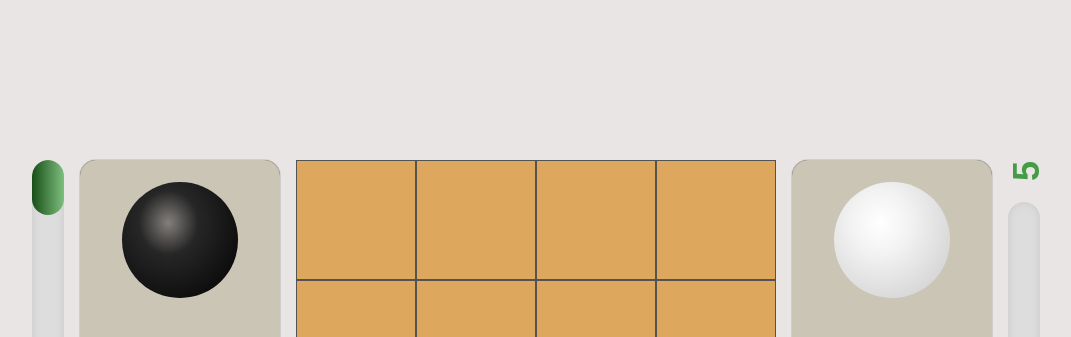
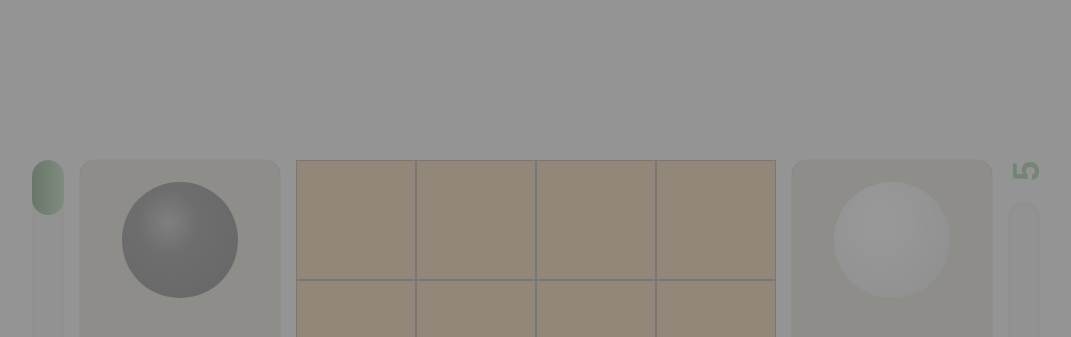
Before and after one commit to johnny031/fungame15, a plain HTML site: page index.html in a window 1280 px wide. Shown: the top 337 px of the page, without its empty margins (104-1175 px from the left). Drawn offline with nearby package versions, Linux system fonts and the light colour scheme.

Commit message:
disable web page when landscape orientation

```diff
--- a/index.html
+++ b/index.html
@@ -13,6 +13,7 @@
 
 <body>
   <div class="container"></div>
+  <div class="overlay">請翻轉螢幕</div>
 </body>
 <script src="https://ajax.googleapis.com/ajax/libs/jquery/3.4.1/jquery.min.js"></script>
 <script src="main.js"></script>
--- a/main.js
+++ b/main.js
@@ -87,6 +87,14 @@ function startTimerBar_b() {
 }
 
 function resize_board() {
+  let height = $(window).height();
+  let width = $(window).width();
+  if (width > height) {
+    $(".overlay").attr("style", "display: flex");
+  } else {
+    $(".overlay").attr("style", "display: none");
+  }
+
   $(".container").css(
     "--piece-section-width",
     "calc((100vmax - var(--piece-section-length)) / 2 - 2vmin)"
@@ -254,7 +262,6 @@ function if_N_pieces_in_line(number) {
       $(this).children(".piece").last().attr("data-color")
     );
   });
-
   for (let i = 0; i < 4; i++) {
     for (let j = 0; j < 4; j++) {
       if (pieces_location[i][j] === "0") {
--- a/style.css
+++ b/style.css
@@ -151,6 +151,23 @@ body {
   animation-iteration-count: infinite;
 }
 
+.overlay {
+  position: absolute;
+  top: 0;
+  left:0;
+  width: 100%;
+  height: 100%;
+  background-color: hsla(0, 0%, 50%, 0.8);
+  font-size: 5vw;
+  font-weight: bold;
+  color: hsl(0, 0%, 15%);
+  text-shadow: 1px 1px 1px hsl(0, 0%, 71%);
+  display: flex;
+  justify-content: center;
+  align-items: center;
+  display: none;
+}
+
 @keyframes shake {
   10%, 90% { --shake: -0.5px; }
   20%, 80% { --shake: +1px; }
@@ -193,8 +210,8 @@ body {
   }
 
   .timer-bar {
+    width: 4vmin;
     height: var(--bar-width);
-    width: 4vmin;
     background: linear-gradient(to right, var(--color1), var(--color2));
   }
 
```
